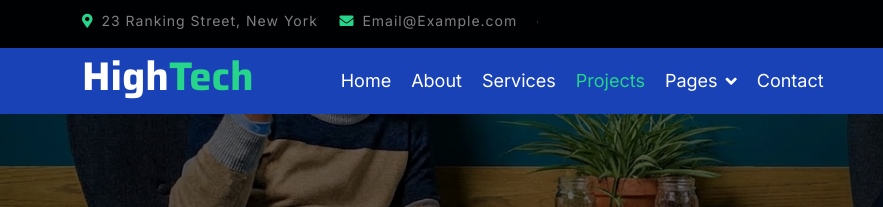
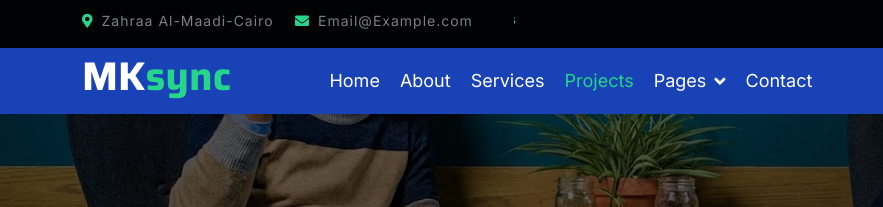
Before and after one commit to MKsync/MKsync-website, a plain HTML site: page project.html in a window 1280 px wide. Shown: the top 207 px of the page, 0-883 px from the left. Drawn offline with nearby package versions, Linux system fonts and the light colour scheme.

Commit message:
Update location and brand name in project.html

```diff
--- a/project.html
+++ b/project.html
@@ -40,7 +40,7 @@
             <div class="container">
                 <div class="d-flex justify-content-between topbar">
                     <div class="top-info">
-                        <small class="me-3 text-white-50"><a href="#"><i class="fas fa-map-marker-alt me-2 text-secondary"></i></a>23 Ranking Street, New York</small>
+                        <small class="me-3 text-white-50"><a href="#"><i class="fas fa-map-marker-alt me-2 text-secondary"></i></a>Zahraa Al-Maadi-Cairo</small>
                         <small class="me-3 text-white-50"><a href="#"><i class="fas fa-envelope me-2 text-secondary"></i></a>Email@Example.com</small>
                     </div>
                     <div id="note" class="text-secondary d-none d-xl-flex"><small>Note : We help you to Grow your Business</small></div>
@@ -60,7 +60,7 @@
             <div class="container">
                 <nav class="navbar navbar-dark navbar-expand-lg py-0">
                     <a href="index.html" class="navbar-brand">
-                        <h1 class="text-white fw-bold d-block">High<span class="text-secondary">Tech</span> </h1>
+                        <h1 class="text-white fw-bold d-block">MK<span class="text-secondary">sync</span> </h1>
                     </a>
                     <button type="button" class="navbar-toggler me-0" data-bs-toggle="collapse" data-bs-target="#navbarCollapse">
                         <span class="navbar-toggler-icon"></span>
```
